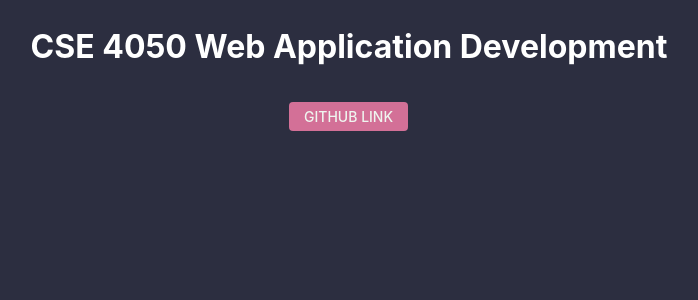
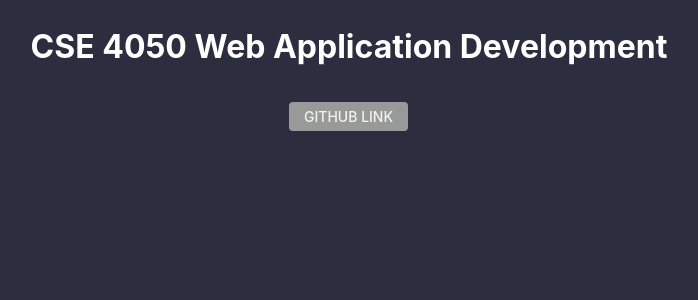
Before and after one commit to Marzdor/CSE-4050, a React (Create React App) app: page / in a window 1280 px wide. Shown: the top 300 px of the page, without its empty margins (291-989 px from the left). Built offline with nearby package versions, Linux system fonts and the light colour scheme.

Commit message:
adjusted basic button styles to take inline if needed

```diff
--- a/src/components/BasicButton.js
+++ b/src/components/BasicButton.js
@@ -1,15 +1,21 @@
 import React from "react";
+import buttonStyles from "../enums/buttonStyles";
 import { getButtonStyle } from "../helperFunctions/BasicButtonHelper";
 import styles from "../styles/buttonStyles.module.css";
 
 const BasicButton = ({
   text = "",
   onClick = () => console.log("Default Button Click"),
-  style,
+  buttonStyle,
+  style = {},
   ...props
 }) => {
   return (
-    <div className={getButtonStyle(style)} onClick={onClick}>
+    <div
+      className={getButtonStyle(buttonStyles)}
+      style={style}
+      onClick={onClick}
+    >
       <p className={styles["BasicButton-Text"]}>{text}</p>
     </div>
   );
--- a/src/pages/MainPage.js
+++ b/src/pages/MainPage.js
@@ -23,8 +23,8 @@ const MainPage = () => {
       </h1>
       <div>
         <BasicButton
+          buttonStyle={buttonStyles.PRIMARY}
           onClick={openGithubNewTab}
-          style={buttonStyles.PRIMARY}
           text="Github Link"
         />
       </div>
```
